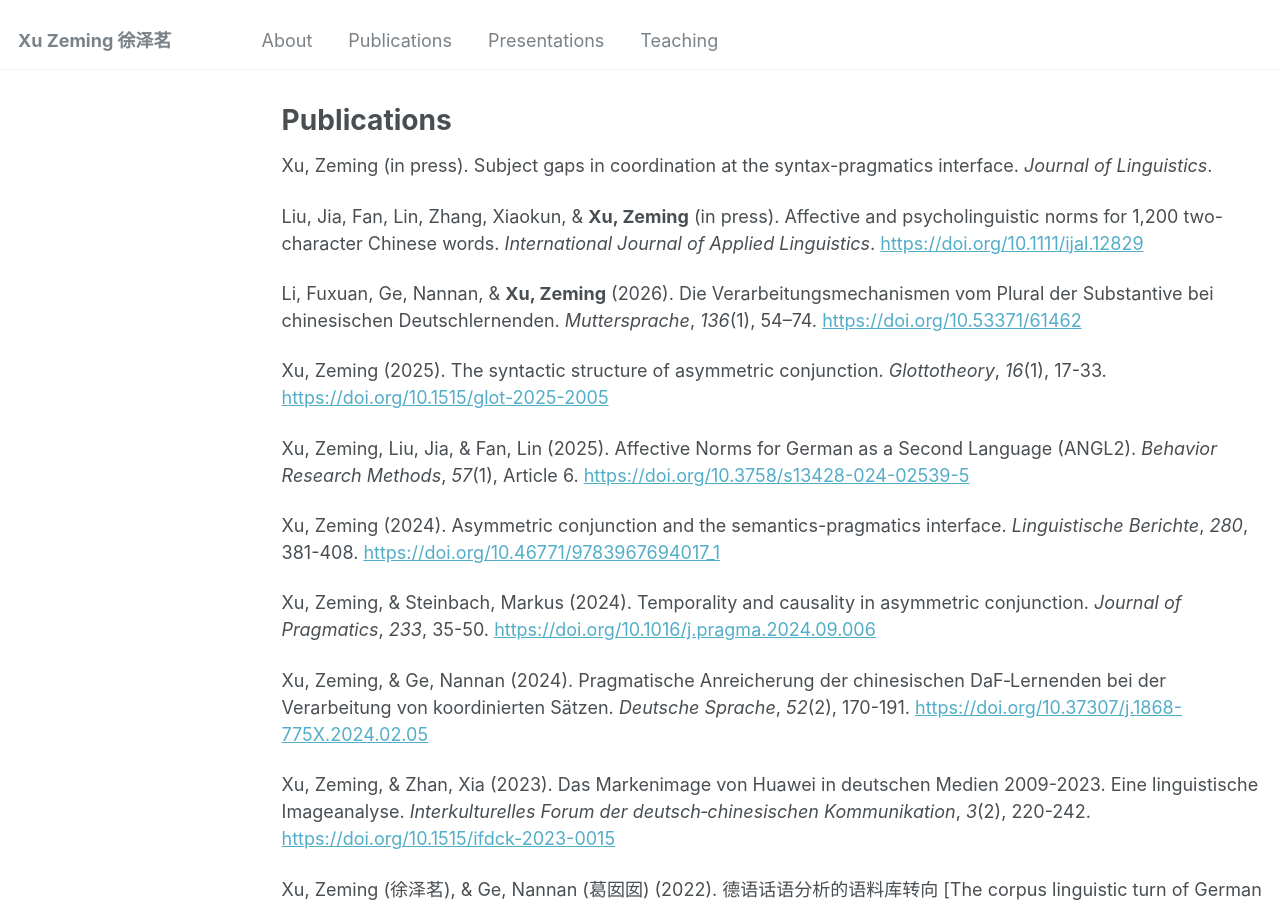
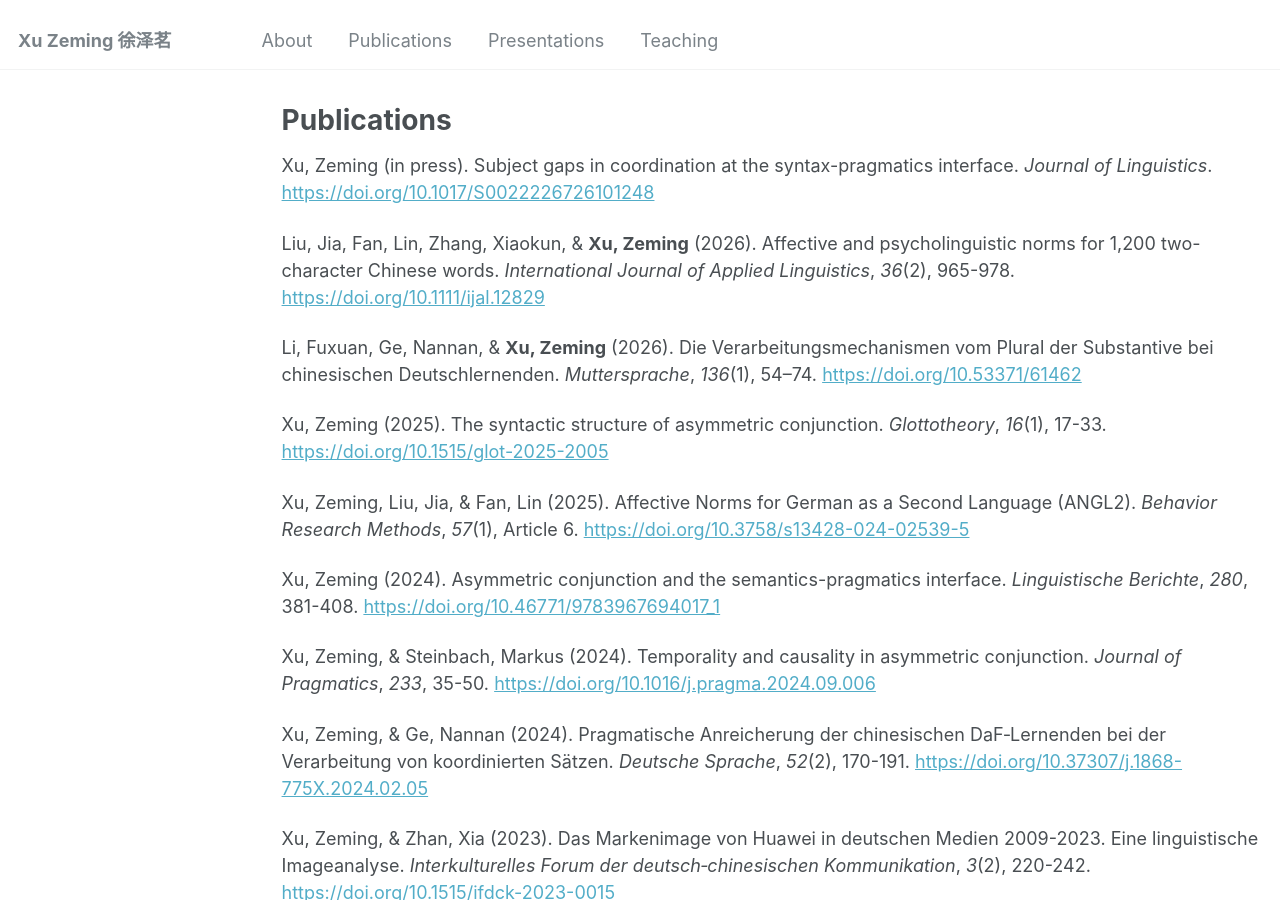
Before and after one commit to xu-zeming/xu-zeming.github.io, a Jekyll site: the page built from _pages/publications.md, in a window 1280 px wide and 900 px high. Built offline with Jekyll 4.4.1, drawn with Linux system fonts in a browser that asks for light colours.

Commit message:
modified:   _pages/presentations.md 	modified:   _pages/publications.md

```diff
--- a/_pages/publications.md
+++ b/_pages/publications.md
@@ -5,9 +5,9 @@ permalink: /publications/
 author_profile: false
 ---
 
-Xu, Zeming (in press). Subject gaps in coordination at the syntax-pragmatics interface. *Journal of Linguistics*.
+Xu, Zeming (in press). Subject gaps in coordination at the syntax-pragmatics interface. *Journal of Linguistics*. [https://doi.org/10.1017/S0022226726101248](https://doi.org/10.1017/S0022226726101248)
 
-Liu, Jia, Fan, Lin, Zhang, Xiaokun, & **Xu, Zeming** (in press). Affective and psycholinguistic norms for 1,200 two-character Chinese words. *International Journal of Applied Linguistics*. [https://doi.org/10.1111/ijal.12829](https://doi.org/10.1111/ijal.12829)
+Liu, Jia, Fan, Lin, Zhang, Xiaokun, & **Xu, Zeming** (2026). Affective and psycholinguistic norms for 1,200 two-character Chinese words. *International Journal of Applied Linguistics*, *36*(2), 965-978. [https://doi.org/10.1111/ijal.12829](https://doi.org/10.1111/ijal.12829)
 
 Li, Fuxuan, Ge, Nannan, & **Xu, Zeming** (2026). Die Verarbeitungsmechanismen vom Plural der Substantive bei chinesischen Deutschlernenden. *Muttersprache*, *136*(1), 54–74. [https://doi.org/10.53371/61462](https://doi.org/10.53371/61462)
 
```
Also changed, not shown: _pages/presentations.md (+2 -0 lines).
